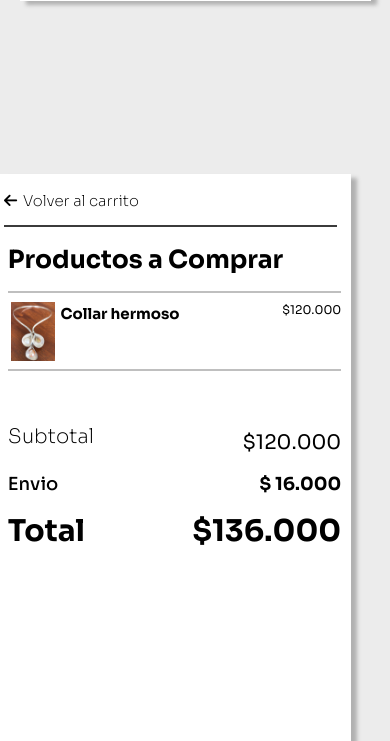
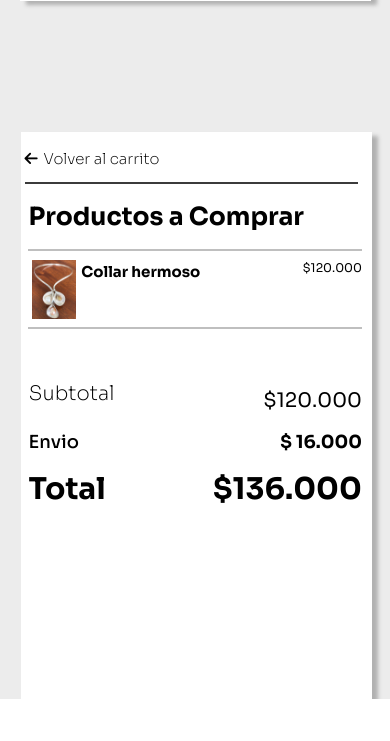
Before and after one commit to manuelandres66/blume, a Django app: page /checkout/ in a window 390 px wide. Shown: the part 767-1508 px from the top of the page. After the commit the page ends 1466 px from the top, so only its background shows below. Run offline with Django 3.2, Linux system fonts and the light colour scheme; a user stored in the database is signed in; data comes from the database, SQL or seed files in the repository; some libraries are stand-ins or nearby versions.

Commit message:
Correcitions

```diff
--- a/principal/views.py
+++ b/principal/views.py
@@ -375,7 +375,7 @@ def check(request):
 
     elif resp['results'][0]['status'] == 'pending' or resp['results'][0]['status'] == 'in_process':
         fecha = envio.fecha_pedido + datetime.timedelta(days=5)
-        if fecha.day == datetime.datetime.now().day:  # Si despues de 5 dias no se ha aprobado, cancelamos el envio
+        if fecha.day < datetime.datetime.now().day:  # Si despues de 5 dias no se ha aprobado, cancelamos el envio
             URL = "https://api.mercadopago.com/v1/payments/{}?access_token={}".format(envio.token, ACCESS_TOKEN)
             headers = {
                 'Content-Type': 'application/json'
--- a/static/css/aprobado.css
+++ b/static/css/aprobado.css
@@ -228,6 +228,10 @@
         margin-left: 20vw;
     }
 
+    #credito_compra {
+        width: 60%;
+    }
+
     .opciones {
         padding-top: 20vh;
         font-size: 10px;
--- a/static/css/checkout.css
+++ b/static/css/checkout.css
@@ -246,9 +246,9 @@ body {
     }
     .articulos {
         width: 90vw;
-        margin-top: 10vh;
+        margin-top: 5vh;
         position: relative;
-        left: 0;
+        left: 5.3vw;
     }
 
     .info h1 {
--- a/static/css/pagina_envios.css
+++ b/static/css/pagina_envios.css
@@ -89,6 +89,7 @@
 
 .producto {
     margin-bottom: 4vh;
+    color: #000;
 }
 
 .producto img {
--- a/templates/pagina_envios.html
+++ b/templates/pagina_envios.html
@@ -42,12 +42,12 @@
                     {% for item in items %}
                         {% for subitem in item %}
                             {% if subitem.envio == envio %}
-                            <div class="producto">
+                            <a href="/joya/{{subitem.producto.material}}/{{subitem.producto.tipo}}/{{subitem.producto.id}}"><div class="producto">
                                 <img src="/{{subitem.producto.imagen}}">
                                 <h3 class="producto_nombre">{{subitem.producto.nombre}}</h3>
                                 <h3 class="producto_precio">{{subitem.producto.precio}}</h3>
                                 <h2 class="producto_cantidad">x{{subitem.cantidad}}</h2>
-                            </div>
+                            </div></a>
                             {% endif %}
                         {% endfor %}
                     {% endfor %}
```
